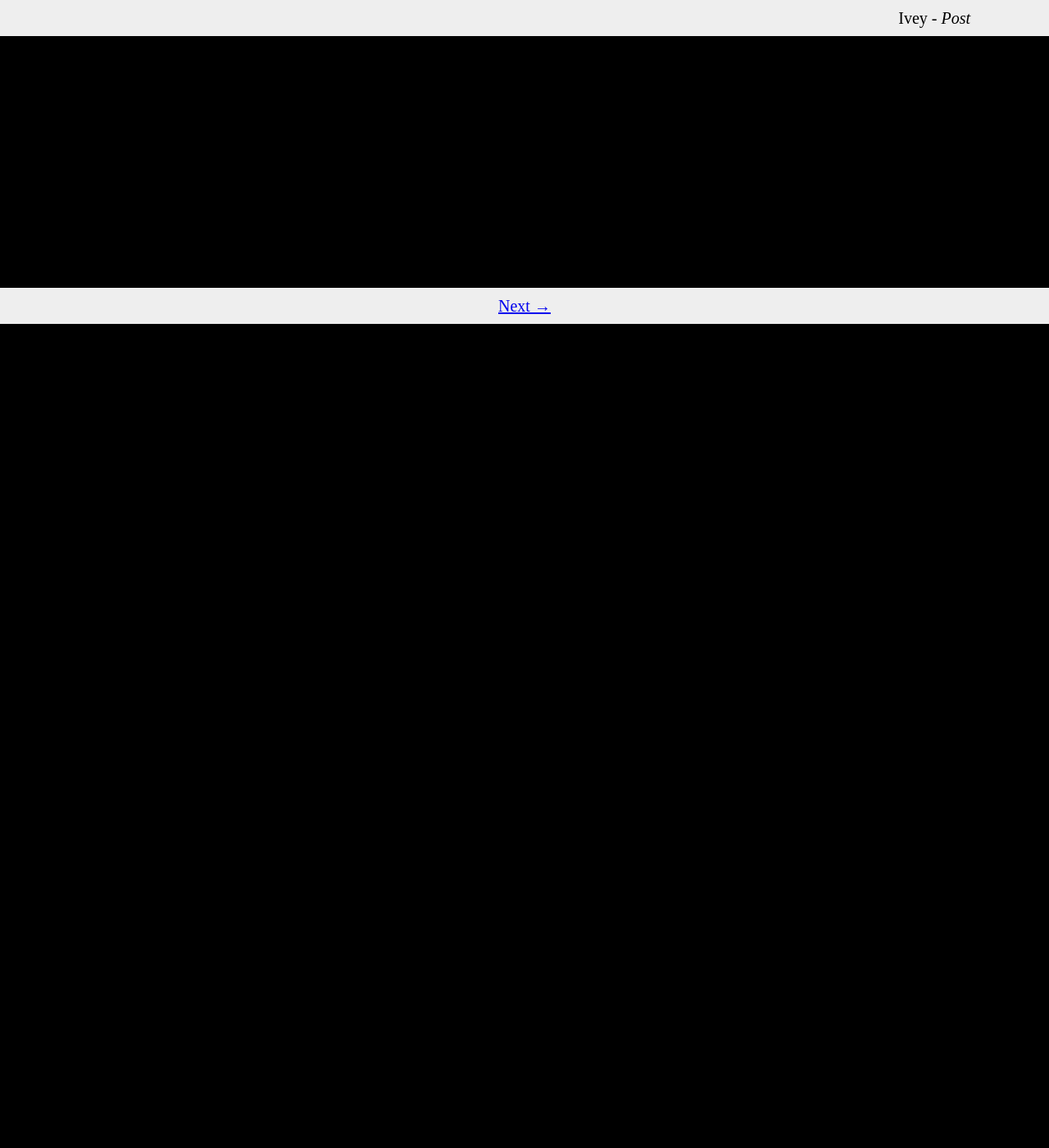
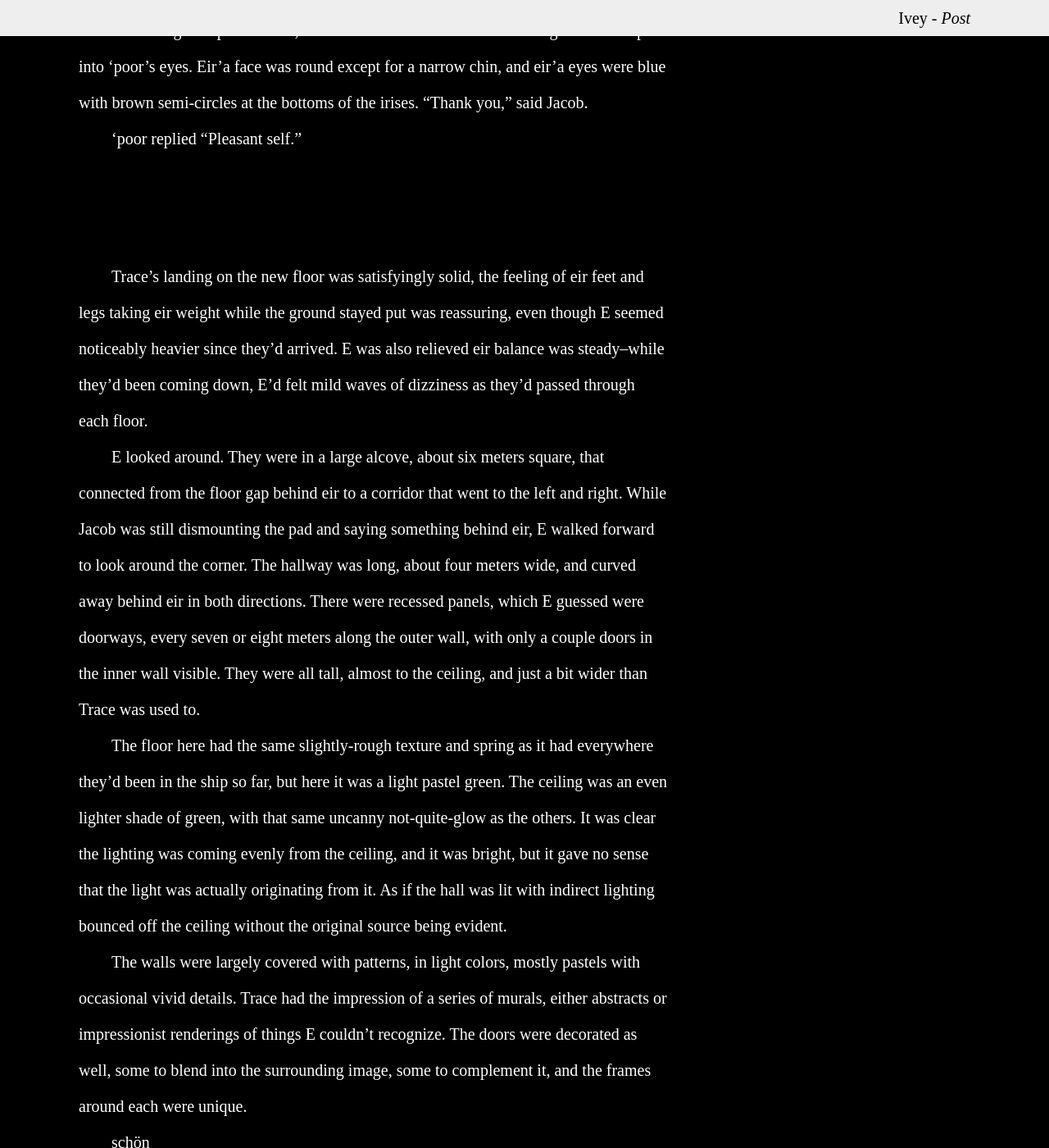
Before and after one commit to gleneivey/post-novel, a Jekyll site: the page built from docs/8.md, in a window 1280 px wide and 1400 px high, scrolled down 26000 px. Shown: the whole window at 82% size. Built offline with Jekyll 4.4.1, drawn with Linux system fonts in a browser that asks for light colours; our own code applies the rules of GitHub Pages for plain Markdown files; before the commit the page ends 26395 px from its top, so only the background shows below that; some of the changed text lies outside the part shown.

Commit message:
21,923 words

```diff
--- a/docs/8.md
+++ b/docs/8.md
@@ -826,6 +826,16 @@ simply be standing next to them with eir'a hands clasped together in
 front of em.  They were going down a little faster than if they were
 on an escalator, around three or four seconds per level.
 
+At first they were dropping straight down, and from level to level the
+ends of the floor gaps became farther away from them.  It seemed that
+they were still within the curved-in cone at the top of the ship, so
+each level they passed was wider than the one before.  After passing
+through several levels the length of the gaps became consistent, and
+the group started drifting sideways along with down, until they were
+descending near the ends of the gaps again.  Jacob wondered if that
+were also somehow automatic, or something that Sel or 'poor was doing
+that E couldn't see.
+
 "To stop descending, just move your foot back to being in line with
 the other.  If you stop near a floor, the pad will automatically come
 into line with the level.  We are going to stop one level above the
@@ -848,4 +858,40 @@ bottoms of the irises.  "Thank you," said Jacob.
 
 *****
 
+Trace's landing on the new floor was satisfyingly solid, the feeling
+of eir feet and legs taking eir weight while the ground stayed put was
+reassuring, even though E seemed noticeably heavier since they'd
+arrived.  E was also relieved eir balance was steady--while they'd
+been coming down, E'd felt mild waves of dizziness as they'd passed
+through each floor.
+
+E looked around.  They were in a large alcove, about six meters
+square, that connected from the floor gap behind eir to a corridor
+that went to the left and right.  While Jacob was still dismounting
+the pad and saying something behind eir, E walked forward to look
+around the corner.  The hallway was long, about four meters wide, and
+curved away behind eir in both directions.  There were recessed
+panels, which E guessed were doorways, every seven or eight meters
+along the outer wall, with only a couple doors in the inner wall
+visible.  They were all tall, almost to the ceiling, and just a bit
+wider than Trace was used to.
+
+The floor here had the same slightly-rough texture and spring as it
+had everywhere they'd been in the ship so far, but here it was a light
+pastel green.  The ceiling was an even lighter shade of green, with
+that same uncanny not-quite-glow as the others.  It was clear the
+lighting was coming evenly from the ceiling, and it was bright, but it
+gave no sense that the light was actually originating from it.  As if
+the hall was lit with indirect lighting bounced off the ceiling
+without the original source being evident.
+
+The walls were largely covered with patterns, in light colors, mostly
+pastels with occasional vivid details.  Trace had the impression of a
+series of murals, either abstracts or impressionist renderings of
+things E couldn't recognize.  The doors were decorated as well, some
+to blend into the surrounding image, some to complement it, and the
+frames around each were unique.
+
+
+
 schön
```
